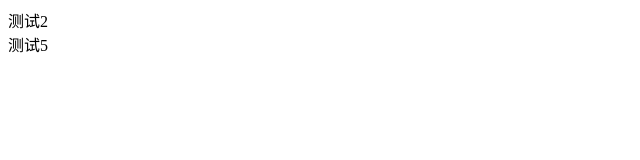
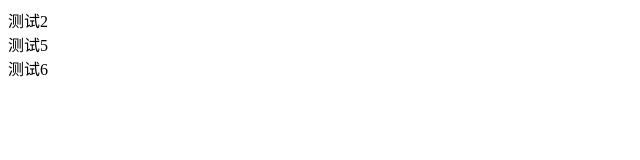
Before and after one commit to onlyfzz/test_souce, a plain HTML site: page index.html in a window 1280 px wide. Shown: the full height of the page, 0-640 px from the left. Drawn offline with Linux system fonts and the light colour scheme.

```diff
--- a/index.html
+++ b/index.html
@@ -9,5 +9,6 @@
 <body>
   <div>测试2</div>
   <div>测试5</div>
+  <div>测试6</div>
 </body>
 </html>
```
